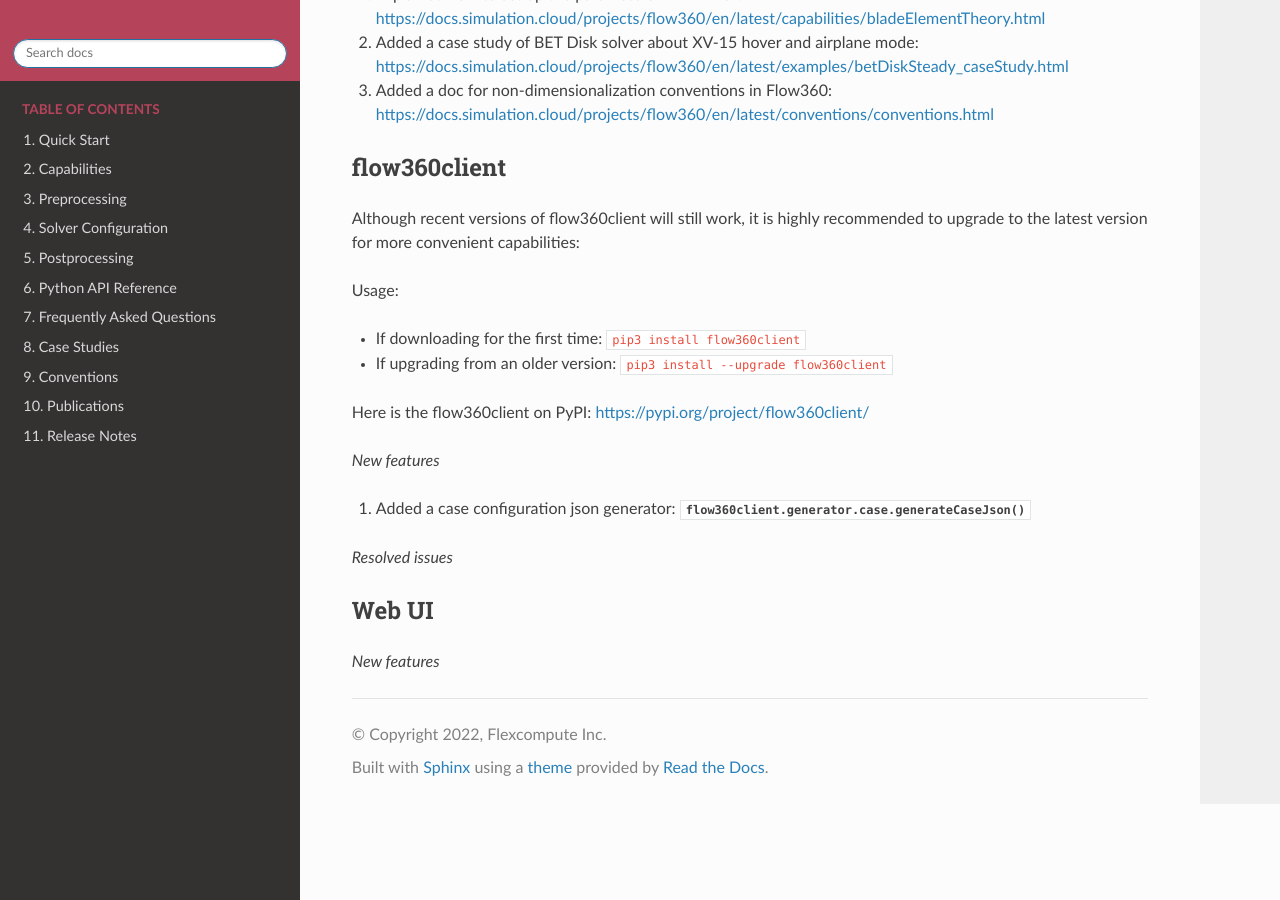
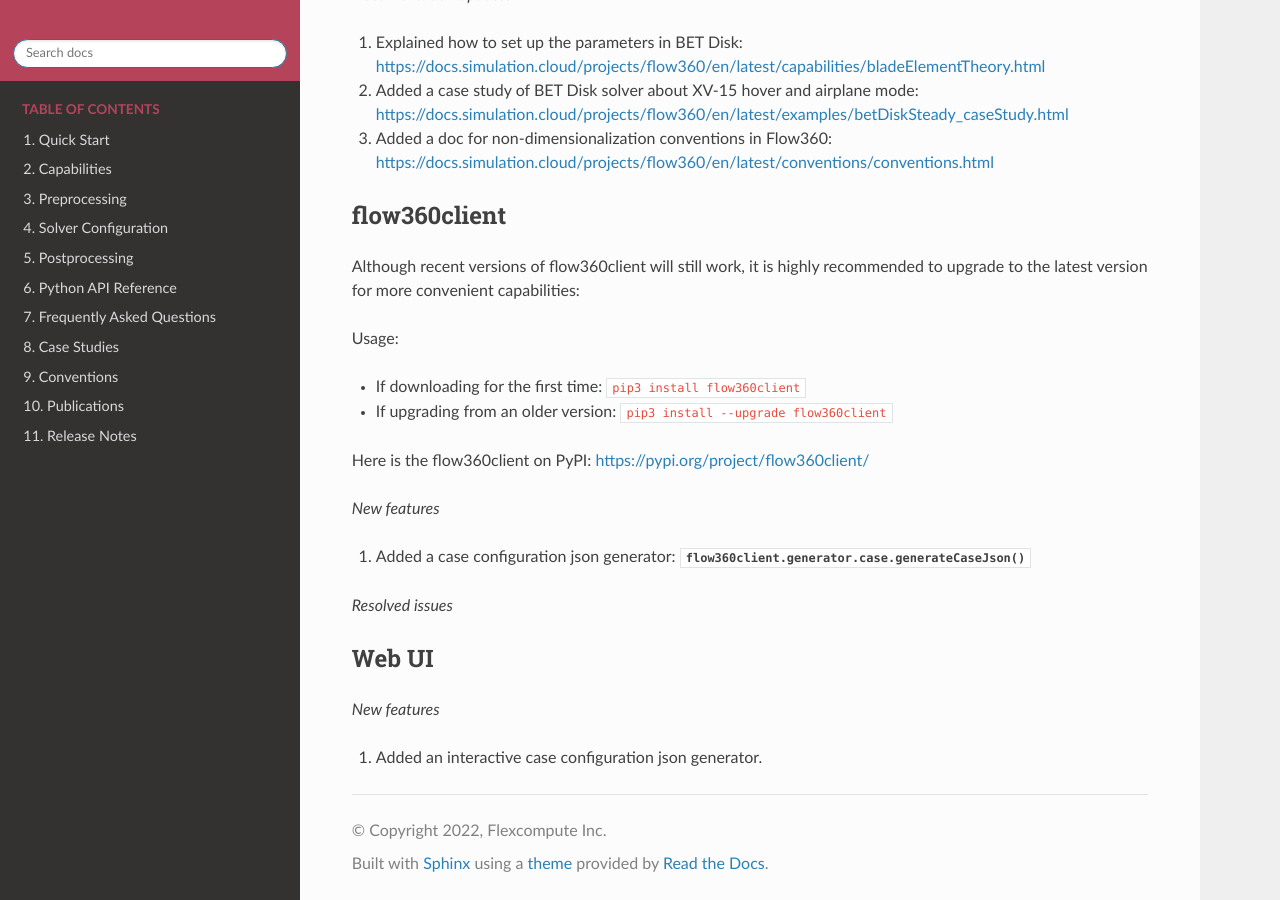
Before and after one commit to flexcompute-readthedocs/Flow360Documentation, a Sphinx documentation site: the page built from docs/source/releaseNotes/release-22.1.3.0.rst, in a window 1280 px wide and 900 px high, scrolled down 641 px. Built offline with Sphinx 7.4.7 and the Read the Docs theme 2.0.0, drawn with Linux system fonts in a browser that asks for light colours; some of the changed text lies outside the part shown.

Commit message:
added webUI change

```diff
--- a/docs/source/releaseNotes/release-22.1.3.0.rst
+++ b/docs/source/releaseNotes/release-22.1.3.0.rst
@@ -57,3 +59,5 @@
 ------
 
 *New features*
+
+1. Added an interactive case configuration json generator.
```
Also changed, not shown: other parts of docs/source/releaseNotes/release-22.1.3.0.rst (+2 -0 lines).
